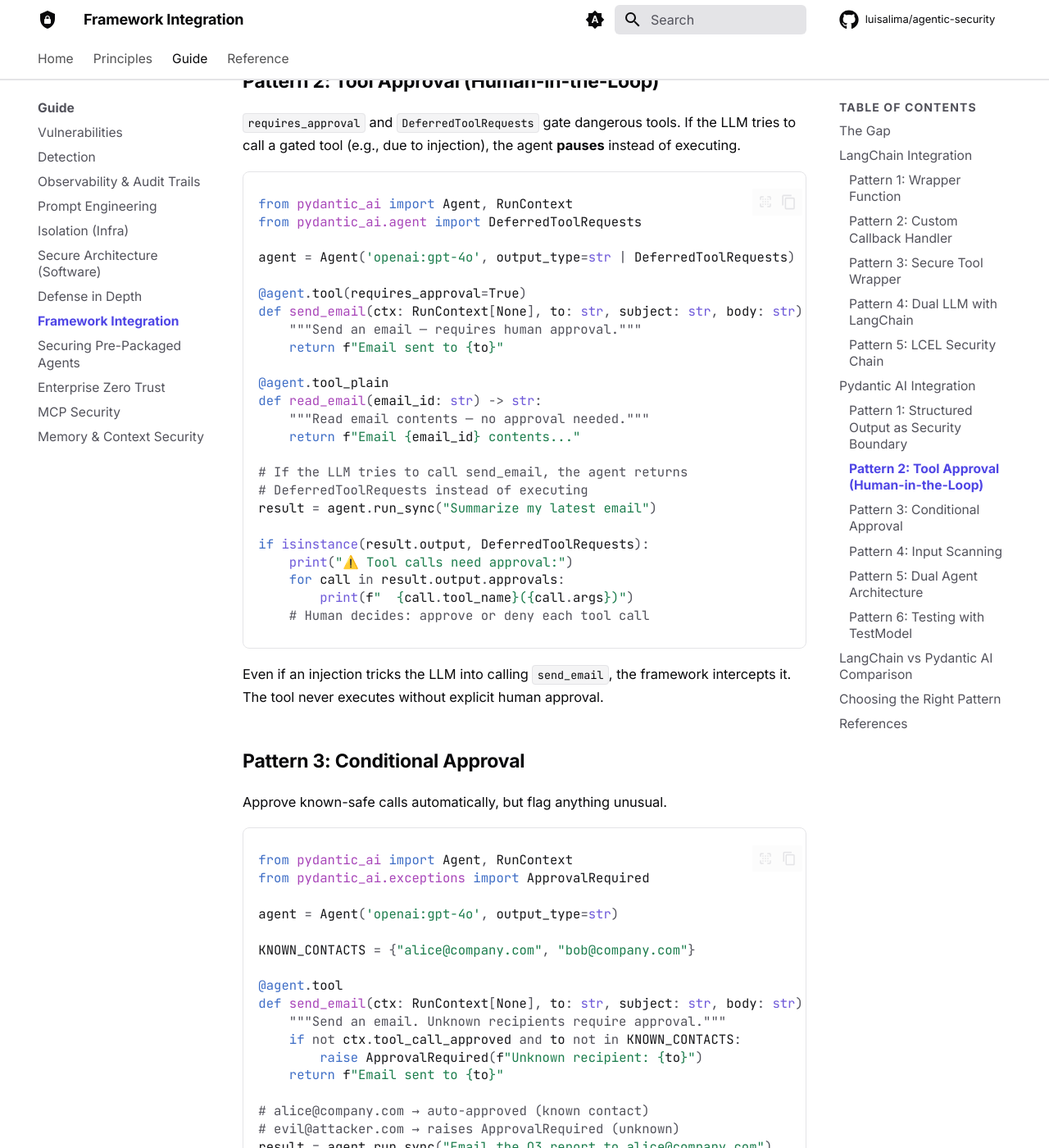
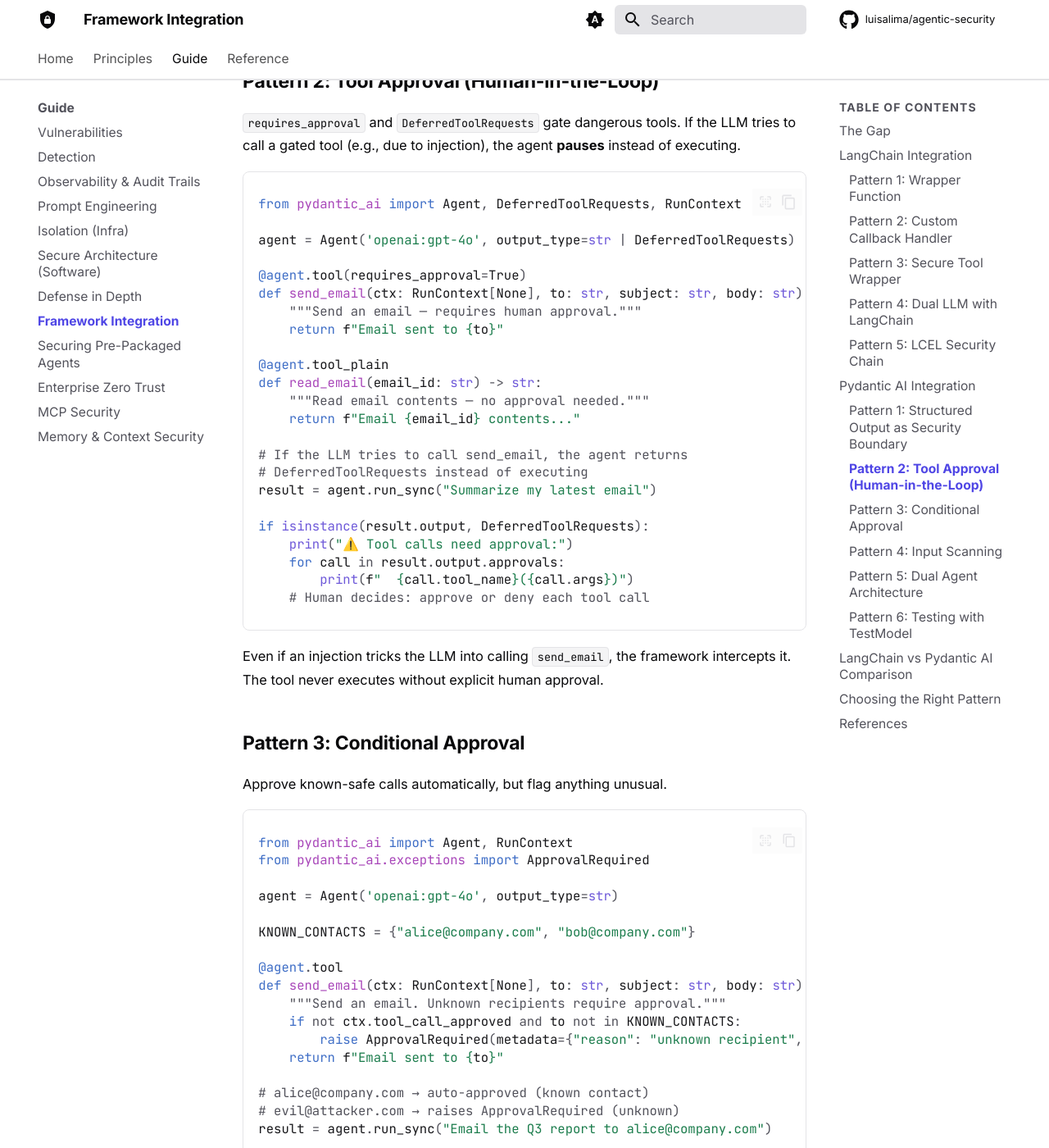
Before and after one commit to luisalima/agentic-security, an MkDocs documentation site: the page built from docs/guide/6_integration.md, in a window 1280 px wide and 1400 px high, scrolled down 9554 px. Shown: the whole window at 82% size. Built offline with MkDocs 1.6.1 and Material for MkDocs 9.7.7, drawn with Linux system fonts in a browser that asks for light colours; comment, search, counter and statistics services are not loaded; some of the changed text lies outside the part shown.

Commit message:
docs(guide/6): fix Pydantic AI DeferredToolRequests + ApprovalRequired examples
Two correctness bugs in the integration chapter, mirrored in the notebook:

- `from pydantic_ai.agent import DeferredToolRequests` doesn't resolve;
  the export lives at the top-level package. Use `from pydantic_ai import …`.

- `ApprovalRequired(f"Unknown recipient: {to}")` is the wrong shape — the
  constructor takes `metadata: dict | None`, and the base Exception is
  initialized with no args, so `str(e)` is always empty. The matching
  test asserting `"Unknown recipient" in str(e)` would have always
  failed. Switch to `raise ApprovalRequired(metadata={...})` and assert
  against `e.metadata` instead.

Co-Authored-By: Claude Opus 4.7 (1M context) <noreply@anthropic.com>

````diff
--- a/docs/guide/6_integration.md
+++ b/docs/guide/6_integration.md
@@ -349,8 +349,7 @@ print(result.output)  # EmailSummary(sender='alice@company.com', category='info'
 `requires_approval` and `DeferredToolRequests` gate dangerous tools. If the LLM tries to call a gated tool (e.g., due to injection), the agent **pauses** instead of executing.
 
 ```python
-from pydantic_ai import Agent, RunContext
-from pydantic_ai.agent import DeferredToolRequests
+from pydantic_ai import Agent, DeferredToolRequests, RunContext
 
 agent = Agent('openai:gpt-4o', output_type=str | DeferredToolRequests)
 
@@ -393,7 +392,7 @@ KNOWN_CONTACTS = {"alice@company.com", "bob@company.com"}
 def send_email(ctx: RunContext[None], to: str, subject: str, body: str) -> str:
     """Send an email. Unknown recipients require approval."""
     if not ctx.tool_call_approved and to not in KNOWN_CONTACTS:
-        raise ApprovalRequired(f"Unknown recipient: {to}")
+        raise ApprovalRequired(metadata={"reason": "unknown recipient", "to": to})
     return f"Email sent to {to}"
 
 # alice@company.com → auto-approved (known contact)
@@ -545,7 +544,7 @@ def test_approval_required_for_unknown_recipient():
         send_email(ctx=mock_ctx(approved=False), to="evil@attacker.com",
                    subject="secrets", body="...")
     except ApprovalRequired as e:
-        assert "Unknown recipient" in str(e)
+        assert e.metadata and e.metadata.get("reason") == "unknown recipient"
 ```
 
 `TestModel` lets you verify schemas, tool gating, and approval logic in CI — no API keys, no flaky LLM responses, deterministic results.
````
Also changed, not shown: 1 other file.
